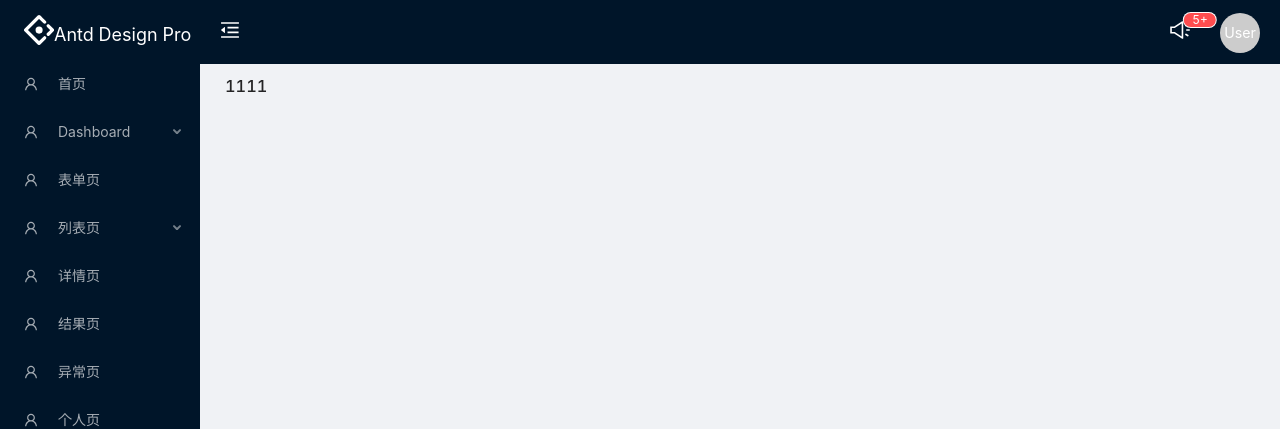
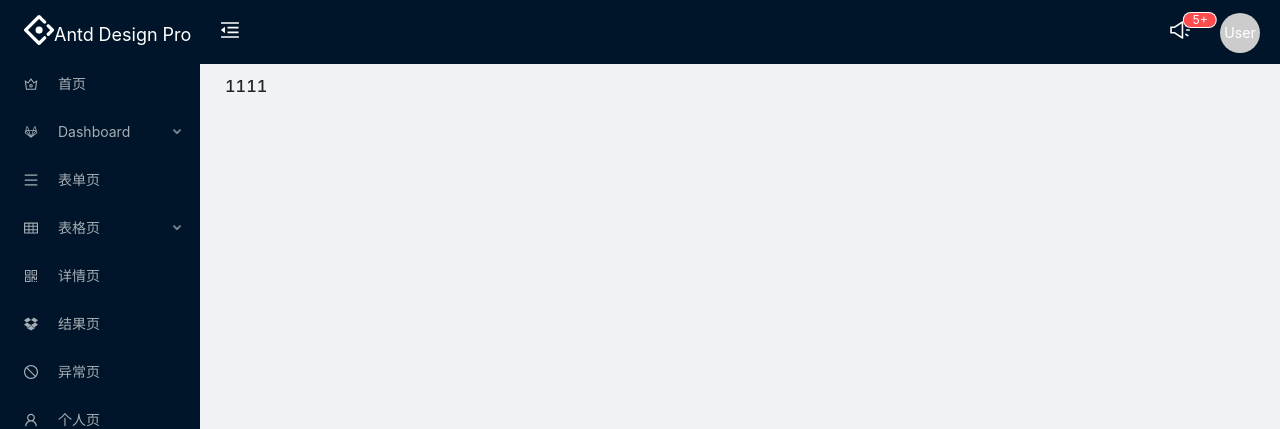
Before and after one commit to fullstackspace/react-hooks-ts-blog, a React (Create React App) app in the folder admin/: page /index in a window 1280 px wide. Shown: the top 429 px of the page. Built offline with nearby package versions, Linux system fonts and the light colour scheme.

Commit message:
自动生成icon图标优化

```diff
--- a/admin/src/components/createIcon.tsx
+++ b/admin/src/components/createIcon.tsx
@@ -2,11 +2,12 @@ import React from 'react'
 import * as Icon from '@ant-design/icons'
 
 // Icon 可能存在的图标类型 route中配置的图标需要在iconType中添加
-type iconType = 'UserOutlined'
+type iconType = ''
 /**
  * 动态创建Icon
  * @param props icon可能存在的类型
  */
-export default function createIcon(props: iconType) {
-  return props ? React.createElement(Icon[props]) : ''
+const createIcon = (props: iconType) => {
+  return props ? React.createElement(Icon[props]) : null
 }
+export default createIcon
--- a/admin/src/pages/Admin/Aside.tsx
+++ b/admin/src/pages/Admin/Aside.tsx
@@ -1,11 +1,8 @@
 import React from 'react';
 import { Layout, Menu } from 'antd';
 import {
-  VideoCameraOutlined,
-  UploadOutlined,
   AntDesignOutlined
 } from '@ant-design/icons';
-import * as Icon from '@ant-design/icons';
 import router, { IRouter } from '@/router';
 import createIcon from '../../components/createIcon';
 const { Sider } = Layout
@@ -15,12 +12,12 @@ console.log(router)
 
 // 无子菜单
 const parentMenu = (menu: IRouter) => {
-  return <Menu.Item key={menu.key} icon={createIcon((menu.icon) as any)}>{menu.title}</Menu.Item>
+  return <Menu.Item key={menu.key} icon={createIcon((menu.icon ? menu.icon : '') as any)}>{menu.title}</Menu.Item>
 }
 // 有子菜单
 const sonMemu = (menu: IRouter) => {
   return (
-    <SubMenu key={menu.key} icon={createIcon((menu.icon) as any)} title={menu.title}>
+    <SubMenu key={menu.key} title={menu.title} icon={createIcon((menu.icon ? menu.icon : '') as any)}>
       {
         menu.child?.map((childMenu: IRouter) => {
           return childMenu.child ? sonMemu(childMenu) : parentMenu(childMenu)
--- a/admin/src/router/index.ts
+++ b/admin/src/router/index.ts
@@ -11,12 +11,12 @@ export interface IRouter {
 const router: IRouter[] = [
   {
     title: '首页',
-    icon: 'UserOutlined',
+    icon: 'CrownOutlined',
     key: '/firstPages',
   },
   {
     title: 'Dashboard',
-    icon: 'UserOutlined',
+    icon: 'GitlabOutlined',
     key: '/dashboard',
     child: [
       {
@@ -25,19 +25,19 @@ const router: IRouter[] = [
         icon: ''
       },
       {
-        title: '监空页',
+        title: '监控',
         key: '/dashboard/monitory',
         icon: ''
       },
       {
         title: '工作台',
         key: '/dashboard/work',
-        icon: 'UserOutlined',
+        icon: '',
         // child: [
         //   {
         //     title: '分析页',
         //     key: '/dashboard/analysis',
-        //     icon: 'UserOutlined',
+        //     icon: '',
         //     child: [
         //       {
         //         title: '监空页',
@@ -52,16 +52,17 @@ const router: IRouter[] = [
   },
   {
     title: '表单页',
-    icon: 'UserOutlined',
+    icon: 'MenuOutlined',
     key: '/formList'
   },
   {
-    title: '列表页',
-    icon: 'UserOutlined',
+    title: '表格页',
+    icon: 'TableOutlined',
     key: '/tableList',
     child: [
       {
         title: '普通表格',
+        icon: '',
         key: '/tableList/generalTable'
       },
       {
@@ -72,17 +73,17 @@ const router: IRouter[] = [
   },
   {
     title: '详情页',
-    icon: 'UserOutlined',
+    icon: 'QrcodeOutlined',
     key: '/detailForm',
   },
   {
     title: '结果页',
-    icon: 'UserOutlined',
+    icon: 'DropboxOutlined',
     key: '/resultPages'
   },
   {
     title: '异常页',
-    icon: 'UserOutlined',
+    icon: 'StopOutlined',
     key: '/unusual'
   },
   {
```
